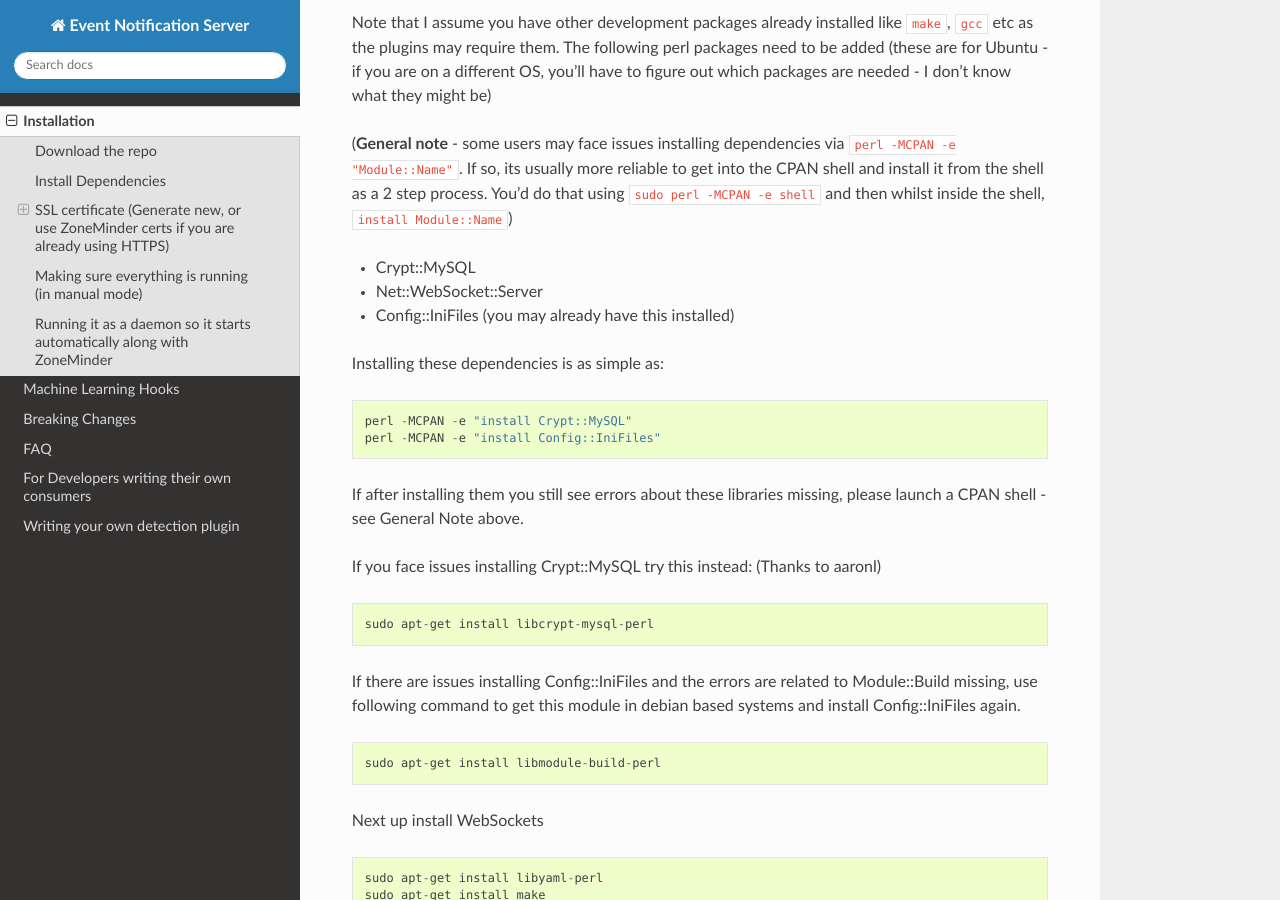
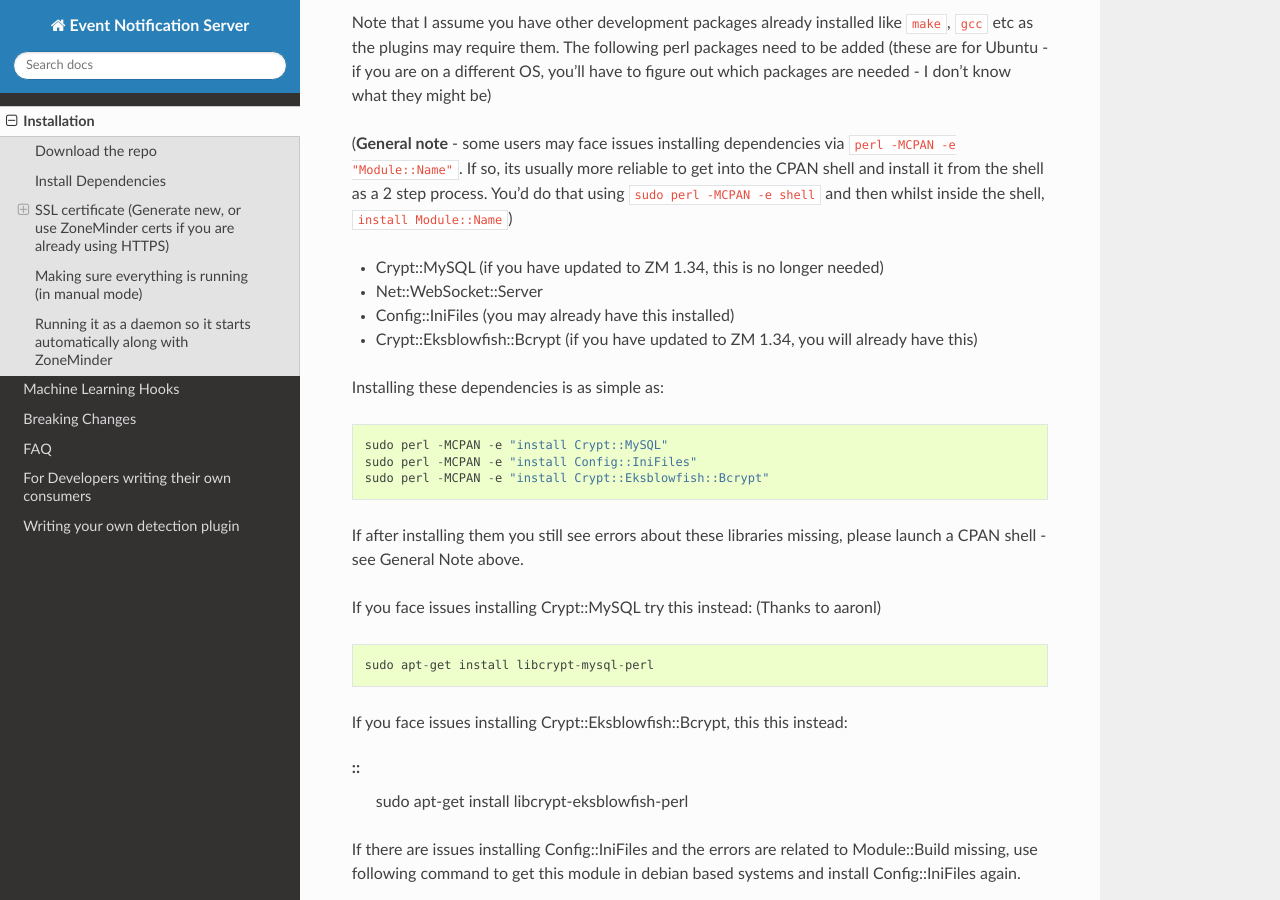
Before and after one commit to ZoneMinder/zmeventnotification, a Sphinx documentation site: the page built from docs/guides/install.rst, in a window 1280 px wide and 900 px high, scrolled down 507 px. Built offline with Sphinx 7.4.7 and the Read the Docs theme 2.0.0, drawn with Linux system fonts in a browser that asks for light colours.

Commit message:
support for bcrypt

```diff
--- a/docs/guides/install.rst
+++ b/docs/guides/install.rst
@@ -30,16 +30,18 @@ to get into the CPAN shell and install it from the shell as a 2 step
 process. You'd do that using ``sudo perl -MCPAN -e shell`` and then
 whilst inside the shell, ``install Module::Name``)
 
--  Crypt::MySQL
+-  Crypt::MySQL (if you have updated to ZM 1.34, this is no longer needed)
 -  Net::WebSocket::Server
 -  Config::IniFiles (you may already have this installed)
+-  Crypt::Eksblowfish::Bcrypt (if you have updated to ZM 1.34, you will already have this)
 
 Installing these dependencies is as simple as:
 
 ::
 
-    perl -MCPAN -e "install Crypt::MySQL"
-    perl -MCPAN -e "install Config::IniFiles"
+    sudo perl -MCPAN -e "install Crypt::MySQL"
+    sudo perl -MCPAN -e "install Config::IniFiles"
+    sudo perl -MCPAN -e "install Crypt::Eksblowfish::Bcrypt"
 
 If after installing them you still see errors about these libraries
 missing, please launch a CPAN shell - see General Note above.
@@ -50,6 +52,12 @@ aaronl)
 ::
 
     sudo apt-get install libcrypt-mysql-perl
+
+If you face issues installing Crypt::Eksblowfish::Bcrypt, this this instead:
+
+::
+    sudo apt-get install libcrypt-eksblowfish-perl
+
 
 If there are issues installing Config::IniFiles and the errors are
 related to Module::Build missing, use following command to get this
```
Also changed, not shown: 1 other file.
